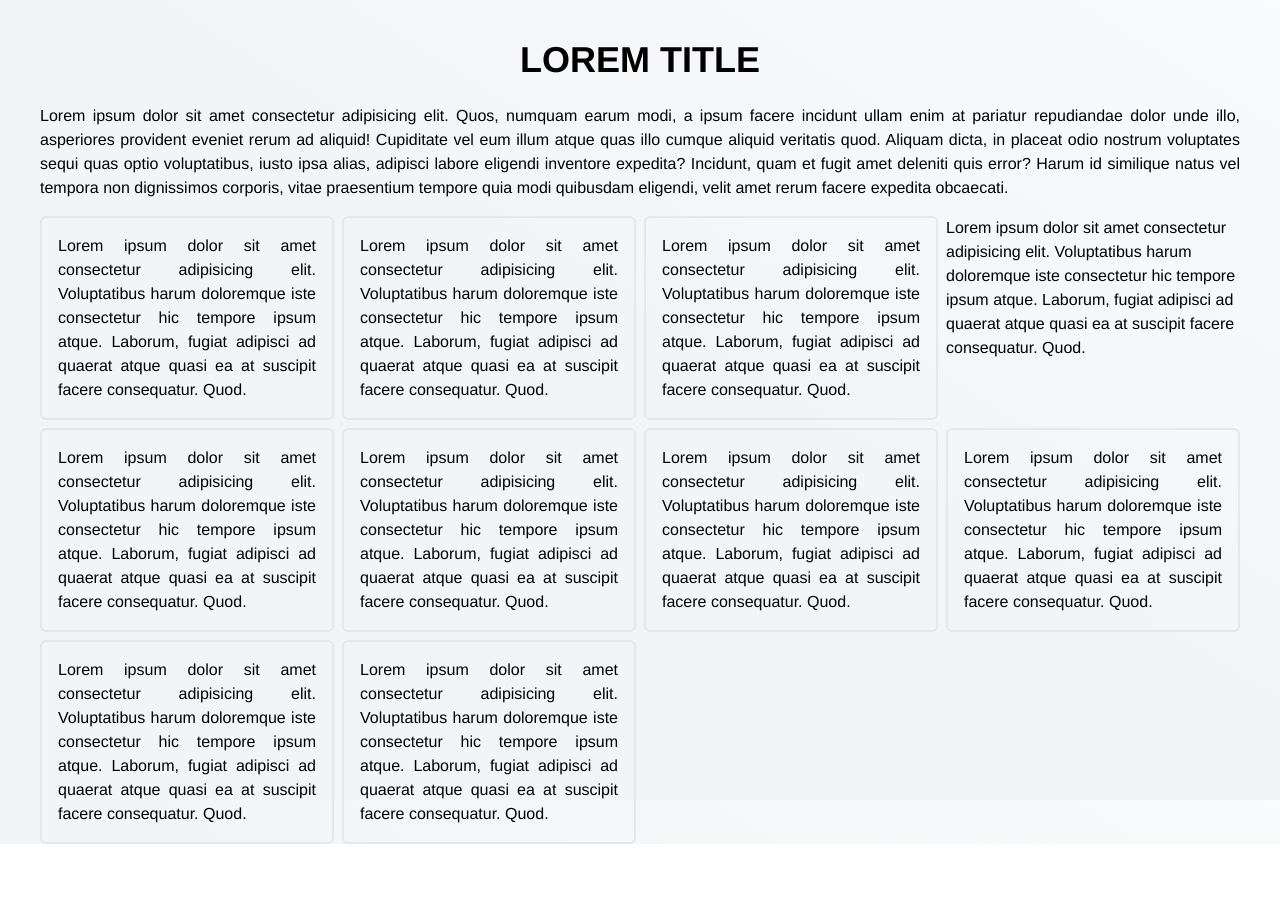
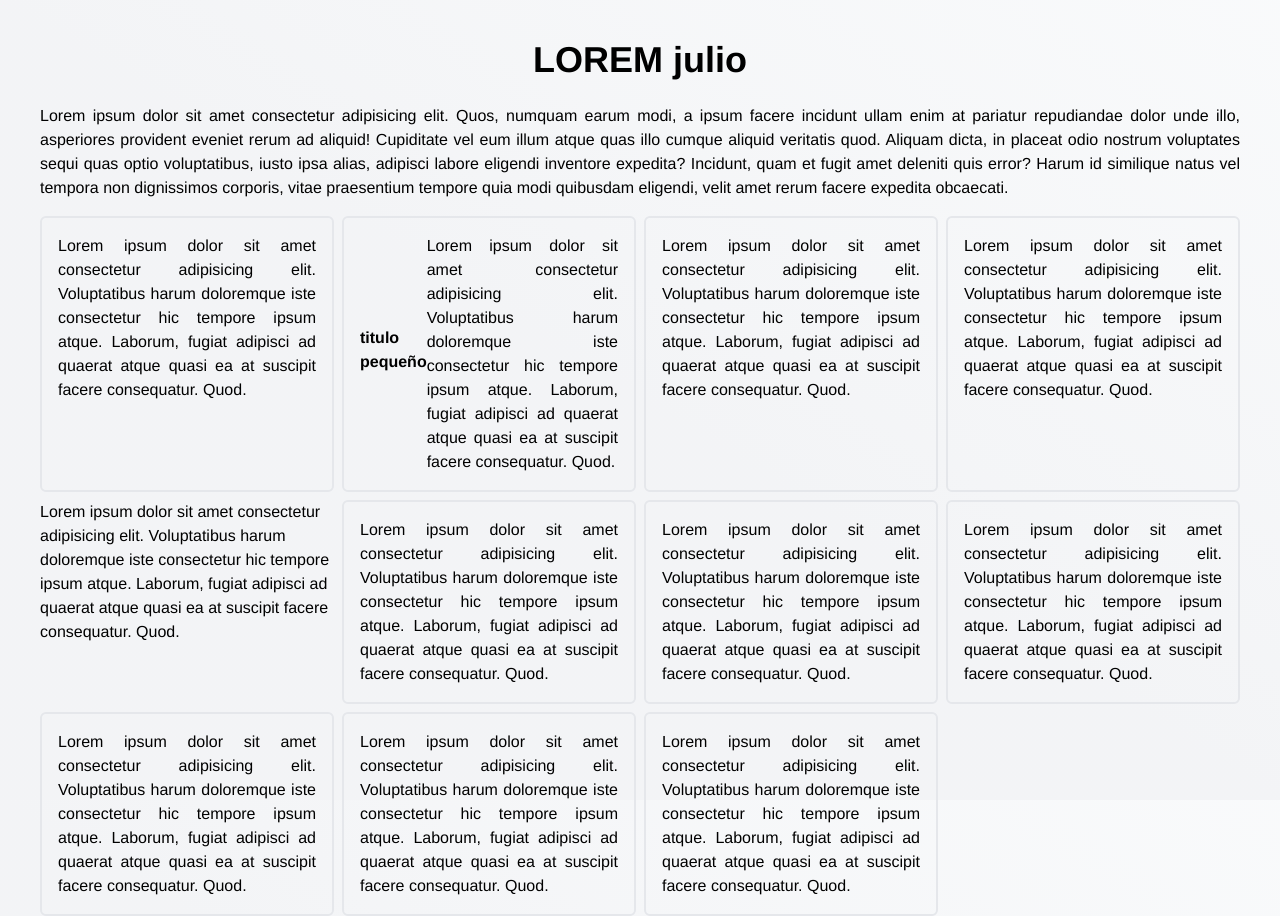
Before and after one commit to adrianurbano30/julio, an Angular app: page / in a window 1280 px wide. Before the commit the page ends 844 px from the top, so only its background shows below. Built offline with nearby package versions, Linux system fonts and the light colour scheme.

Commit message:
actualizacion del titulo usando signal y agregando otro item con un titulo

```diff
--- a/src/app/app.html
+++ b/src/app/app.html
@@ -1,6 +1,6 @@
 
 <div class="m-10">
-<h1 class="text-4xl text-black font-bold text-center mb-6">LOREM TITLE</h1>
+<h1 class="text-4xl text-black font-bold text-center mb-6">LOREM {{title()}}</h1>
 <p class="text-justify text-base text-black">
   Lorem ipsum dolor sit amet consectetur adipisicing elit. Quos, numquam earum modi, a ipsum facere incidunt ullam enim at pariatur repudiandae dolor unde illo, asperiores provident eveniet rerum ad aliquid!
   Cupiditate vel eum illum atque quas illo cumque aliquid veritatis quod. Aliquam dicta, in placeat odio nostrum voluptates sequi quas optio voluptatibus, iusto ipsa alias, adipisci labore eligendi inventore expedita?
@@ -9,6 +9,10 @@
 
  <div class="grid md:grid-cols-2 grid-cols-1 lg:grid-cols-3 xl:grid-cols-4 2xl:grid-cols-4 mt-4 gap-2 ">
   <div class="border-2 rounded-md border-gray-200 p-4 text-justify">Lorem ipsum dolor sit amet consectetur adipisicing elit. Voluptatibus harum doloremque iste consectetur hic tempore ipsum atque. Laborum, fugiat adipisci ad quaerat atque quasi ea at suscipit facere consequatur. Quod.</div>
+  <div class="border-2 rounded-md border-gray-200 p-4 flex items-center justify-center">
+    <h2 class="font-bold mb-2">titulo pequeño</h2>
+    <p class=" text-justify">Lorem ipsum dolor sit amet consectetur adipisicing elit. Voluptatibus harum doloremque iste consectetur hic tempore ipsum atque. Laborum, fugiat adipisci ad quaerat atque quasi ea at suscipit facere consequatur. Quod.</p>
+    </div>
   <div class="border-2 rounded-md border-gray-200 p-4 text-justify">Lorem ipsum dolor sit amet consectetur adipisicing elit. Voluptatibus harum doloremque iste consectetur hic tempore ipsum atque. Laborum, fugiat adipisci ad quaerat atque quasi ea at suscipit facere consequatur. Quod.</div>
   <div class="border-2 rounded-md border-gray-200 p-4 text-justify">Lorem ipsum dolor sit amet consectetur adipisicing elit. Voluptatibus harum doloremque iste consectetur hic tempore ipsum atque. Laborum, fugiat adipisci ad quaerat atque quasi ea at suscipit facere consequatur. Quod.</div><div>Lorem ipsum dolor sit amet consectetur adipisicing elit. Voluptatibus harum doloremque iste consectetur hic tempore ipsum atque. Laborum, fugiat adipisci ad quaerat atque quasi ea at suscipit facere consequatur. Quod.</div>
   <div class="border-2 rounded-md border-gray-200 p-4 text-justify">Lorem ipsum dolor sit amet consectetur adipisicing elit. Voluptatibus harum doloremque iste consectetur hic tempore ipsum atque. Laborum, fugiat adipisci ad quaerat atque quasi ea at suscipit facere consequatur. Quod.</div>
```
